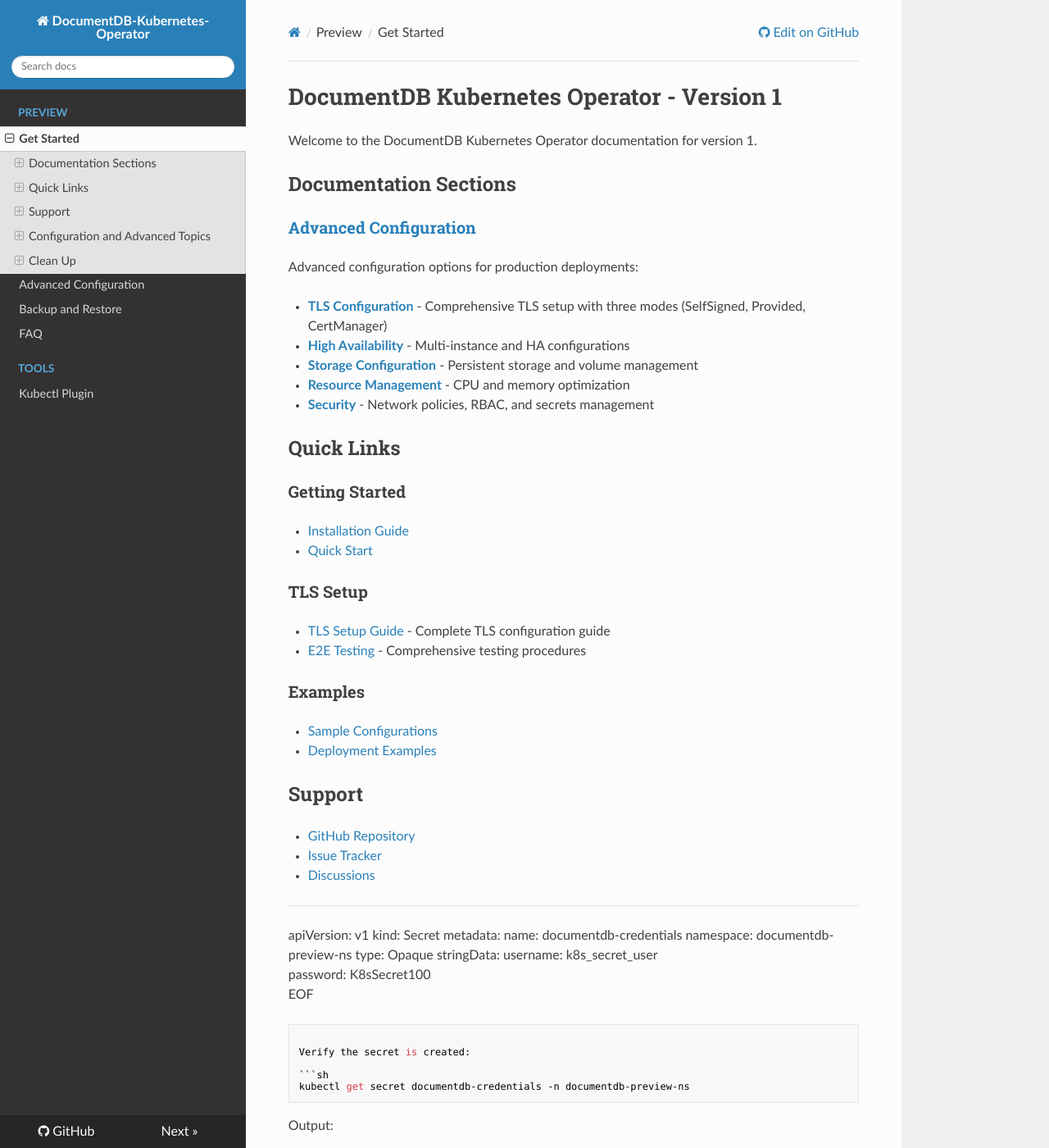
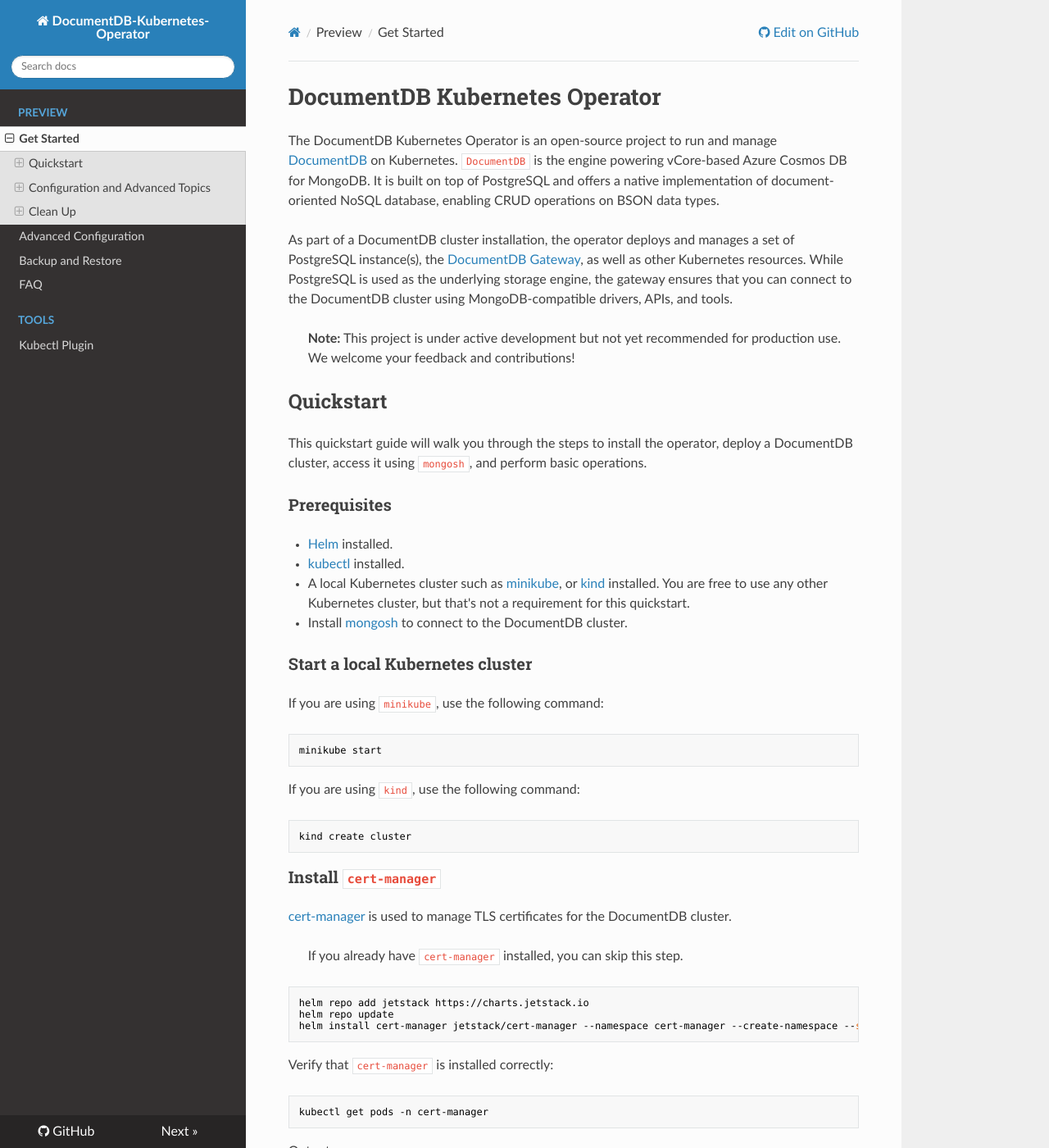
Before and after one commit to microsoft/documentdb-kubernetes-operator, an MkDocs documentation site: the page built from docs/operator-public-documentation/preview/index.md, in a window 1280 px wide and 1400 px high. Shown: the whole window at 82% size. Built offline with MkDocs 1.6.1, drawn with Linux system fonts in a browser that asks for light colours; nearby versions of some CDN libraries; some of the changed text lies outside the part shown.

Commit message:
Get back accidentally deleted quick start guidelines (#146)
Signed-off-by: Rayhan Hossain <rhossain@microsoft.com>
Co-authored-by: Rayhan Hossain <rhossain@microsoft.com>

````diff
--- a/docs/operator-public-documentation/preview/index.md
+++ b/docs/operator-public-documentation/preview/index.md
@@ -1,40 +1,131 @@
-# DocumentDB Kubernetes Operator - Version 1
+# DocumentDB Kubernetes Operator
 
-Welcome to the DocumentDB Kubernetes Operator documentation for version 1.
+The DocumentDB Kubernetes Operator is an open-source project to run and manage [DocumentDB](https://github.com/microsoft/documentdb) on Kubernetes. `DocumentDB` is the engine powering vCore-based Azure Cosmos DB for MongoDB. It is built on top of PostgreSQL and offers a native implementation of document-oriented NoSQL database, enabling CRUD operations on BSON data types.
 
-## Documentation Sections
+As part of a DocumentDB cluster installation, the operator deploys and manages a set of PostgreSQL instance(s), the [DocumentDB Gateway](https://github.com/microsoft/documentdb/tree/main/pg_documentdb_gw), as well as other Kubernetes resources. While PostgreSQL is used as the underlying storage engine, the gateway ensures that you can connect to the DocumentDB cluster using MongoDB-compatible drivers, APIs, and tools.
 
-### [Advanced Configuration](advanced-configuration/README.md)
+> **Note:** This project is under active development but not yet recommended for production use. We welcome your feedback and contributions!
 
-Advanced configuration options for production deployments:
+## Quickstart
 
-- **[TLS Configuration](advanced-configuration/README.md#tls-configuration)** - Comprehensive TLS setup with three modes (SelfSigned, Provided, CertManager)
-- **[High Availability](advanced-configuration/README.md#high-availability)** - Multi-instance and HA configurations
-- **[Storage Configuration](advanced-configuration/README.md#storage-configuration)** - Persistent storage and volume management
-- **[Resource Management](advanced-configuration/README.md#resource-management)** - CPU and memory optimization
-- **[Security](advanced-configuration/README.md#security)** - Network policies, RBAC, and secrets management
+This quickstart guide will walk you through the steps to install the operator, deploy a DocumentDB cluster, access it using `mongosh`, and perform basic operations.
 
-## Quick Links
+### Prerequisites
 
-### Getting Started
-- [Installation Guide](https://microsoft.github.io/documentdb-kubernetes-operator/v1/#quickstart)
-- [Quick Start](https://microsoft.github.io/documentdb-kubernetes-operator/v1/#quickstart)
+- [Helm](https://helm.sh/docs/intro/install/) installed.
+- [kubectl](https://kubernetes.io/docs/tasks/tools/install-kubectl-linux/) installed.
+- A local Kubernetes cluster such as [minikube](https://minikube.sigs.k8s.io/docs/start/), or [kind](https://kind.sigs.k8s.io/docs/user/quick-start/#installation) installed. You are free to use any other Kubernetes cluster, but that's not a requirement for this quickstart.
+- Install [mongosh](https://www.mongodb.com/docs/mongodb-shell/install/) to connect to the DocumentDB cluster.
 
-### TLS Setup
-- [TLS Setup Guide](../../../documentdb-playground/tls/README.md) - Complete TLS configuration guide
-- [E2E Testing](../../../documentdb-playground/tls/E2E-TESTING.md) - Comprehensive testing procedures
+### Start a local Kubernetes cluster
 
-### Examples
-- [Sample Configurations](../../../operator/src/config/samples/)
-- [Deployment Examples](../../../operator/src/scripts/deployment-examples/)
+If you are using `minikube`, use the following command:
 
-## Support
+```sh
+minikube start
+```
 
-- [GitHub Repository](https://github.com/microsoft/documentdb-kubernetes-operator)
-- [Issue Tracker](https://github.com/microsoft/documentdb-kubernetes-operator/issues)
-- [Discussions](https://github.com/microsoft/documentdb-kubernetes-operator/discussions)
+If you are using `kind`, use the following command:
 
+```sh
+kind create cluster
+```
+
+### Install `cert-manager`
+
+[cert-manager](https://cert-manager.io/docs/) is used to manage TLS certificates for the DocumentDB cluster.
+
+> If you already have `cert-manager` installed, you can skip this step.
+
+```sh
+helm repo add jetstack https://charts.jetstack.io
+helm repo update
+helm install cert-manager jetstack/cert-manager --namespace cert-manager --create-namespace --set installCRDs=true
+```
+
+Verify that `cert-manager` is installed correctly:
+
+```sh
+kubectl get pods -n cert-manager
+```
+
+Output:
+
+```text
+NAMESPACE           NAME                                            READY   STATUS    RESTARTS
+cert-manager        cert-manager-6794b8d569-d7lwd                   1/1     Running   0
+cert-manager        cert-manager-cainjector-7f69cd69f7-pd9bc        1/1     Running   0
+cert-manager        cert-manager-webhook-6cc5dccc4b-7jmrh           1/1     Running   0
+```
+
+### Install `documentdb-operator` using the Helm chart
+
+> The DocumentDB operator utilizes the [CloudNativePG operator](https://cloudnative-pg.io/docs/) behind the scenes, and installs it in the `cnpg-system` namespace. At this point, it is assumed that the CloudNativePG operator is **not** pre-installed in your cluster.
+
+Use the following command to install the DocumentDB operator:
+
+```sh
+# Add the Helm repository
+helm repo add documentdb https://documentdb.github.io/documentdb-kubernetes-operator
+helm repo update
+
+# Install the operator
+helm install documentdb-operator documentdb/documentdb-operator \
+  --namespace documentdb-operator \
+  --create-namespace \
+  --wait
+```
+
+This will install the operator in the `documentdb-operator` namespace. Verify that it is running:
+
+```sh
+kubectl get deployment -n documentdb-operator
+```
+
+Output:
+
+```text
+NAME                  READY   UP-TO-DATE   AVAILABLE   AGE
+documentdb-operator   1/1     1            1           113s
+```
+
+You should also see the DocumentDB operator CRDs installed in the cluster:
+
+```sh
+kubectl get crd | grep documentdb
+```
+
+Output:
+
+```text
+documentdbs.db.microsoft.com
+```
+
+### Store DocumentDB credentials in K8s Secret
+
+Before deploying the DocumentDB cluster, create a Kubernetes secret to store the DocumentDB credentials. The sidecar injector plugin will automatically inject these credentials as environment variables into the DocumentDB gateway container.
+
+Create the secret with your desired username and password:
+
+```sh
+cat <<EOF | kubectl apply -f -
+apiVersion: v1
+kind: Namespace
+metadata:
+  name: documentdb-preview-ns
 ---
+# DocumentDB Credentials Secret
+#
+# Login credentials:
+# Username: k8s_secret_user
+# Password: K8sSecret100
+#
+# Connect using mongosh (port-forward):
+# mongosh 127.0.0.1:10260 -u k8s_secret_user -p K8sSecret100 --authenticationMechanism SCRAM-SHA-256 --tls --tlsAllowInvalidCertificates
+#
+# Connect using connection string (port-forward):
+# mongosh "mongodb://k8s_secret_user:K8sSecret100@127.0.0.1:10260/?directConnection=true&authMechanism=SCRAM-SHA-256&tls=true&tlsAllowInvalidCertificates=true&replicaSet=rs0"
+#
 
 apiVersion: v1
 kind: Secret
@@ -244,7 +335,7 @@
 In addition to `mongosh`, you can also use the sample Python program (that uses the PyMongo client) in the GitHub repository to execute operations on the DocumentDB instance. It inserts a sample document to a `movies` collection inside the `sample_mflix` database.
 
 ```sh
-git clone https://github.com/microsoft/documentdb-kubernetes-operator
+git clone https://github.com/documentdb/documentdb-kubernetes-operator
 cd documentdb-kubernetes-operator/operator/src/scripts/test-scripts
 
 pip3 install pymongo
@@ -310,12 +401,19 @@
 - **Gateway Image Configuration**: Customize which DocumentDB Gateway container image is used
 - **Pod Labels and Annotations**: Add custom metadata to injected pods
 
-For detailed information on configuring the sidecar injector plugin, see: [Sidecar Injector Plugin Configuration](../sidecar-injector-plugin-configuration.md)
+For detailed information on configuring the sidecar injector plugin, see: [Sidecar Injector Plugin Configuration](../../developer-guides/sidecar-injector-plugin-configuration.md)
 
 
 ### Multi-Cloud Deployment
 
-The DocumentDB operator supports deployment across multiple cloud environments and Kubernetes distributions. For guidance on multi-cloud deployments, see: [Multi-Cloud Deployment Guide](../multi-cloud-deployment-guide.md)
+The DocumentDB operator supports deployment across multiple cloud environments and Kubernetes distributions. For guidance on multi-cloud deployments, see: [Multi-Cloud Deployment Guide](../../../documentdb-playground/multi-clould-setup/multi-cloud-deployment-guide.md)
+
+### TLS Setup
+
+For advanced TLS configuration and testing:
+
+- [TLS Setup Guide](../../../documentdb-playground/tls/README.md) - Complete TLS configuration guide
+- [E2E Testing](../../../documentdb-playground/tls/E2E-TESTING.md) - Comprehensive testing procedures
 
 
 ## Clean Up
--- a/mkdocs.yml
+++ b/mkdocs.yml
@@ -11,7 +11,7 @@
       - Backup and Restore: preview/backup-and-restore.md
       - FAQ: preview/faq.md
   - Tools:
-      - Kubectl Plugin: ../../documentdb-kubectl-plugin/kubectl-plugin.md
+      - Kubectl Plugin: preview/kubectl-plugin.md
 
 plugins:
   - search
````
Also changed, not shown: README.md (+3 -3 lines), docs/operator-public-documentation/preview/kubectl-plugin.md (added, +61 -0 lines).
